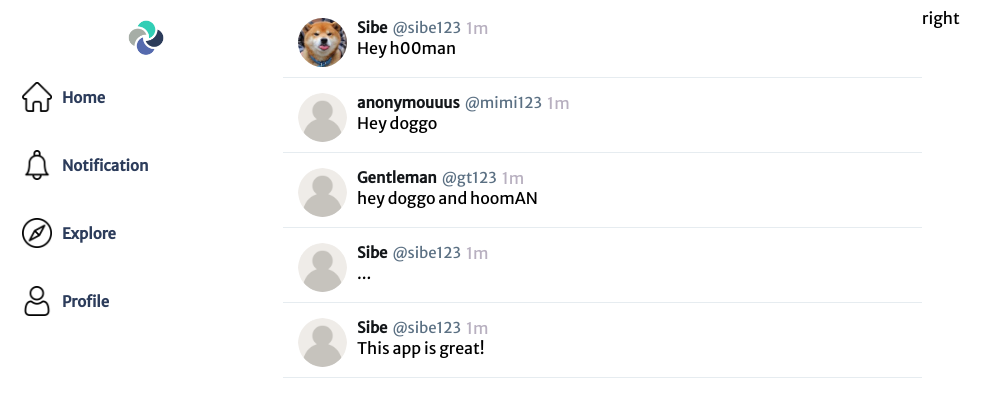
After one commit to javaliKai/Hubla, a Flask app: template templates/layout.html in a window 1280 px wide. The commit adds this page. Shown: the top 417 px of the page, without its empty margins (0-1001 px from the left). Run offline with Flask 2, Linux system fonts and the light colour scheme; the template is opened without the code that fills it, so the values that code supplies are empty.

Commit message:
creating layout for homepage

```diff
--- /dev/null
+++ b/static/app.js
@@ -0,0 +1,10 @@
+// querying menu item element
+let home = document.querySelectorAll(".menu-item");
+
+// add event while clicked to inject active class
+for (let i = 0; i < home.length; i++) {
+    home[i].addEventListener("click", (e) => {
+        e.preventDefault;
+        home[i].classList.add("active");
+    })
+}
--- /dev/null
+++ b/static/layout-style.css
@@ -0,0 +1,110 @@
+@import url('https://fonts.googleapis.com/css2?family=Merriweather+Sans:wght@300;400&display=swap');
+
+/* .left-sidebar {
+    background-color: bisque;
+}
+
+.main {
+    background-color: salmon;
+}
+
+.right-sidebar-container {
+    background-color: teal;
+} */
+
+:root {
+    /* color scheme list */
+    --first: rgb(10,197,168);
+    --second: rgb(44,60,91);
+    --third: rgb(85,106,174);
+    --fourth: rgb(235,235,235);
+    --fifth: rgb(245,245,245);
+}
+
+body {
+    font-family: "Merriweather Sans", sans-serif;
+    box-sizing: border-box;
+}
+
+.layout {
+    /* position: fixed does not work in grid container */
+    display: grid;
+    grid-template-columns: 275px auto 350px;
+    margin: 0 auto;
+}
+
+.layout .right-sidebar {
+    position: fixed;
+}
+
+.layout .logo {
+    width: 40px;
+    height: 40px;
+    display: block;
+    margin: 10px auto 10px auto;
+}
+
+.sidebar-menu {
+    position: fixed;
+}
+
+.sidebar-menu .menu-item {
+    font-size: 15px;
+    margin-bottom: 10px;
+    font-weight: bold;
+    color: var(--second);
+    display: flex;
+    align-items: center;
+    padding: 4px;
+}
+.sidebar-menu .menu-item:hover {
+    background-color:rgba(85, 106, 174, 0.445);
+    border-radius: 45px;
+    cursor: pointer;
+}
+
+.sidebar-menu .active {
+    background-color: var(--third);
+    color: var(--fourth);
+    border-radius: 45px;
+}
+.sidebar-menu .menu-item .icon {
+    width: 30px;
+    height: 30px;
+    margin: 10px 10px;
+}
+
+.feed {
+    display: flex;
+    border-bottom: 1px solid #e6ecf0;
+    margin-bottom: 5px;
+    padding: 10px 15px;
+}
+
+.feed .author-picture {
+    width: 49px;
+    height: 49px;
+    border-radius: 50%;
+    margin-right: 10px;
+}
+
+.feed .header {
+    display: flex;
+}
+
+.feed .author-name {
+    font-size: 15px;
+    font-weight: 700;
+    color: #14171a;
+    margin-right: 5px;
+}
+
+.feed .author-id {
+    color: #5b7083;
+    font-size: 15px;
+}
+
+.feed .activity-time {
+    margin-left: 5px;
+    color: #6577;
+}
--- /dev/null
+++ b/templates/layout.html
@@ -0,0 +1,135 @@
+<!DOCTYPE html>
+<html lang="en">
+<head>
+    <meta charset="UTF-8">
+    <meta http-equiv="X-UA-Compatible" content="IE=edge">
+    <meta name="viewport" content="width=device-width, initial-scale=1.0">
+    <link rel="stylesheet" href="../static/layout-style.css">
+    <title>Hubla | {% block title %}{% endblock %}</title>
+</head>
+<body>
+    <div class="layout">
+        <div class="left-sidebar">
+            <img src="../static/Images/hubla-only-logo.png" alt="hubla-logo" class="logo">
+            <div class="sidebar-menu">
+                <div class="menu-item">
+                    <img src="../static/Images/home.png" alt="home-logo" class="icon"> Home
+                </div>
+                <div class="menu-item">
+                    <img src="../static/Images/bell.png" alt="bell-logo" class="icon"> Notification
+                </div>
+                <div class="menu-item">
+                    <img src="../static/Images/direction.png" alt="compass-logo" class="icon"> Explore
+                </div>
+                <div class="menu-item">
+                    <img src="../static/Images/user.png" alt="profile-logo" class="icon"> Profile
+                </div>
+            </div>
+        </div>
+        <div class="main">
+           <div class="feed">
+                <img src="../static/Images/profile.jfif" alt="" class="author-picture">
+                <div class="main-feed">
+                    <div class="header">
+                        <div class="author-name">
+                            Sibe
+                        </div>
+                        <div class="author-id">
+                            @sibe123
+                        </div>
+                        <div class="activity-time">
+                            1m
+                        </div>
+                    </div>
+                    <div class="content">
+                        Hey h00man
+                    </div>
+                </div>
+           </div>
+           <div class="feed">
+                <img src="../static/Images/empty-profile.png" alt="" class="author-picture">
+                <div class="main-feed">
+                    <div class="header">
+                        <div class="author-name">
+                            anonymouuus
+                        </div>
+                        <div class="author-id">
+                            @mimi123
+                        </div>
+                        <div class="activity-time">
+                            1m
+                        </div>
+                    </div>
+                    <div class="content">
+                        Hey doggo
+                    </div>
+                </div>
+           </div>
+           <div class="feed">
+                <img src="../static/Images/empty-profile.png" alt="" class="author-picture">
+                <div class="main-feed">
+                    <div class="header">
+                        <div class="author-name">
+                            Gentleman
+                        </div>
+                        <div class="author-id">
+                            @gt123
+                        </div>
+                        <div class="activity-time">
+                            1m
+                        </div>
+                    </div>
+                    <div class="content">
+                        hey doggo and hoomAN
+                    </div>
+                </div>
+           </div>
+           <div class="feed">
+                <img src="../static/Images/empty-profile.png" alt="" class="author-picture">
+                <div class="main-feed">
+                    <div class="header">
+                        <div class="author-name">
+                            Sibe
+                        </div>
+                        <div class="author-id">
+                            @sibe123
+                        </div>
+                        <div class="activity-time">
+                            1m
+                        </div>
+                    </div>
+                    <div class="content">
+                       ...
+                       <a href="#"></a>
+                    </div>
+                </div>
+           </div>
+           <div class="feed">
+                <img src="../static/Images/empty-profile.png" alt="" class="author-picture">
+                <div class="main-feed">
+                    <div class="header">
+                        <div class="author-name">
+                            Sibe
+                        </div>
+                        <div class="author-id">
+                            @sibe123
+                        </div>
+                        <div class="activity-time">
+                            1m
+                        </div>
+                    </div>
+                    <div class="content">
+                        This app is great!
+                    </div>
+                </div>
+           </div>
+        </div>
+        <div class="right-sidebar-container">
+            <div class="right-sidebar">
+                right
+            </div>
+        </div>
+    </div>
+    <script src="../static/app.js"></script>
+</body>
+</html>
--- a/templates/login.html
+++ b/templates/login.html
@@ -4,12 +4,12 @@
 
 {% block body %}
     <img src="../static/Images/hubla-only-logo.png" alt="hubla-logo">
-    <form action="/register" method="POST">
+    <form action="/login" method="POST">
         <input type="text" name="username" required placeholder="Username" autocomplete="off">
 
 
         <input type="password" name="password" required placeholder="Password" autocomplete="off">
-        <input type="password" name="retype" required placeholder="Re-type Password" autocomplete="off">
+        <input type="password" name="retype" placeholder="Re-type Password" autocomplete="off" style="visibility: hidden;">
 
         <select name="gender" id="gender" style="visibility: hidden;">
             <option value="male" class="select">Gender</option>
```
Also changed, not shown: static/Images/bell.png (added), static/Images/direction.png (added), static/Images/empty-profile.png (added), static/Images/home.png (added), static/Images/hubla-only-logo.png, static/Images/profile.jfif (added), static/Images/user.png (added).
